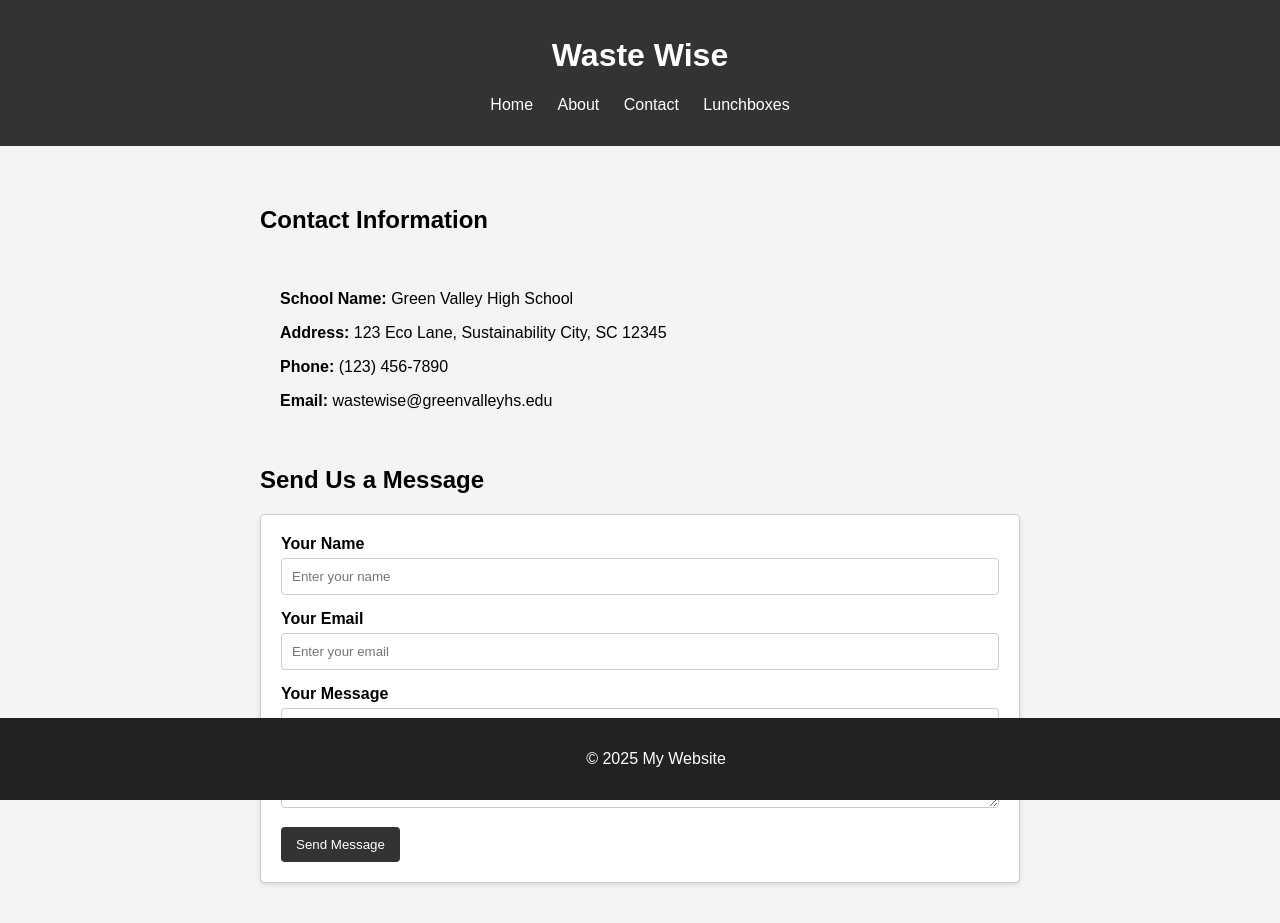
After one commit to Dharveen456/HackabyteSpring2025, a Flask app: template templates/contact.html in a window 1280 px wide. The commit adds this page. Run offline with Flask 3, Linux system fonts and the light colour scheme; the template is opened without the code that fills it, so the values that code supplies are empty; some web fonts are replaced.

Commit message:
Converted to Flask, added about + contact pages

```diff
--- /dev/null
+++ b/main.py
@@ -0,0 +1,28 @@
+from flask import Flask, render_template
+
+
+app = Flask(__name__)
+
+@app.route("/")
+def index():
+    return render_template("index.html")
+
+@app.route("/lunchboxes")
+def lunchboxes():
+    return render_template("lunchbox.html")
+
+@app.route("/about")
+def about():
+    return render_template("about.html")
+
+@app.route("/contact")
+def contact():
+    return render_template("contact.html")
+
+@app.route("/submit-contact", methods=["POST"])
+def submit_contact():
+    # Add Form Submission Logic Here
+    return render_template("contact.html", message="Thank you for your message!")
+
+if __name__ == "__main__":
+    app.run(debug=True)
--- /dev/null
+++ b/static/style.css
@@ -0,0 +1,92 @@
+/* logo colors for reference */
+
+/* hat:a08167
+body: #50616c
+body highlights: 2f3f50
+beard: e9e8e7 */
+body{
+    font-family: Arial, sans-serif;
+    margin: 0;
+    padding: 0;
+    background-color: #f4f4f4;
+}
+div {
+    margin: 0 auto;
+    padding: 20px;
+    max-width: 800px;
+}
+
+header {
+    background: #333;
+    color: white;
+    padding: 1rem;
+    text-align: center;
+}
+
+nav ul {
+    list-style: none;
+    padding: 0;
+}
+
+nav ul li {
+    display: inline;
+    margin: 0 10px;
+}
+
+nav a {
+    color: white;
+    text-decoration: none;
+}
+
+footer {
+    text-align: center;
+    padding: 1rem;
+    background: #222;
+    color: white;
+    position: fixed;
+    width: 100%;
+    bottom: 0;
+}
+
+form {
+    background: #ffffff;
+    padding: 20px;
+    border: 1px solid #ccc;
+    border-radius: 5px;
+    box-shadow: 0 2px 5px rgba(0, 0, 0, 0.1);
+}
+
+form label {
+    display: block;
+    margin-bottom: 5px;
+    font-weight: bold;
+}
+
+form input[type="text"],
+form input[type="email"],
+form textarea {
+    width: 100%;
+    padding: 10px;
+    margin-bottom: 15px;
+    border: 1px solid #ccc;
+    border-radius: 4px;
+    box-sizing: border-box;
+}
+
+form textarea {
+    resize: vertical;
+    height: 100px;
+}
+
+form button {
+    background: #333;
+    color: white;
+    padding: 10px 15px;
+    border: none;
+    border-radius: 4px;
+    cursor: pointer;
+}
+
+form button:hover {
+    background: #555;
+}
--- /dev/null
+++ b/templates/contact.html
@@ -0,0 +1,31 @@
+{% extends "layout.html" %}
+{% block content %}
+    {% if message %}
+        <div class="alert alert-success">
+            {{ message }}
+        </div>
+    {% else %}
+        <div class="container">
+            <h2>Contact Information</h2>
+            <div class="contact-info">
+                <p><strong>School Name:</strong> Green Valley High School</p>
+                <p><strong>Address:</strong> 123 Eco Lane, Sustainability City, SC 12345</p>
+                <p><strong>Phone:</strong> (123) 456-7890</p>
+                <p><strong>Email:</strong> wastewise@greenvalleyhs.edu</p>
+            </div>
+            <h2>Send Us a Message</h2>
+            <form action="/submit-contact" method="POST">
+                <label for="name">Your Name</label>
+                <input type="text" id="name" name="name" placeholder="Enter your name" required>
+
+                <label for="email">Your Email</label>
+                <input type="email" id="email" name="email" placeholder="Enter your email" required>
+
+                <label for="message">Your Message</label>
+                <textarea id="message" name="message" rows="5" placeholder="Write your message here" required></textarea>
+
+                <button type="submit">Send Message</button>
+            </form>
+        </div>
+    {% endif %}
+{% endblock %}
--- a/index.html
+++ b/templates/layout.html
@@ -5,32 +5,28 @@
     <meta name="viewport" content="width=device-width, initial-scale=1.0">
     <title>Waste Wise - Home</title>
   <link rel="stylesheet" media="screen" href="https://fontlibrary.org/en/face/puk" type="text/css"/>
-  <link rel="stylesheet" href="css/styles.css">
+  <link rel="stylesheet" href="{{ url_for('static', filename='style.css') }}">
 </head>
 <body>
     <header>
         <h1>Waste Wise</h1>
         <nav>
             <ul>
-                <li><a href="index.html">Home</a></li>
-                <li><a href="about.html">About</a></li>
-                <li><a href="contact.html">Contact</a></li>
-                <li><a href="lunchbox.html">Lunchboxes</a></li>
+                <li><a href="/">Home</a></li>
+                <li><a href="/about">About</a></li>
+                <li><a href="/contact" aria-disabled="true">Contact</a></li>
+                <li><a href="/lunchboxes">Lunchboxes</a></li>
             </ul>
         </nav>
     </header>
 
-    <main>
-        <section>
-            <h2>Video thingy</h2>
-            <p>Yessirrrrrrrrrrrrrrrrrrrrrrrr</p>
-        </section>
-    </main>
-
+    <div>
+        {% block content %}
+        {% endblock %}
+    </div>
     <footer>
         <p>&copy; 2025 My Website</p>
     </footer>
 
-    <script src="js/script.js"></script>
 </body>
 </html>
```
Also changed, not shown: css/style.css (deleted, +0 -43 lines), templates/about.html (added, +17 -0 lines), templates/index.html (added, +12 -0 lines), templates/lunchbox.html (renamed from lunchbox.html, +17 -31 lines).
